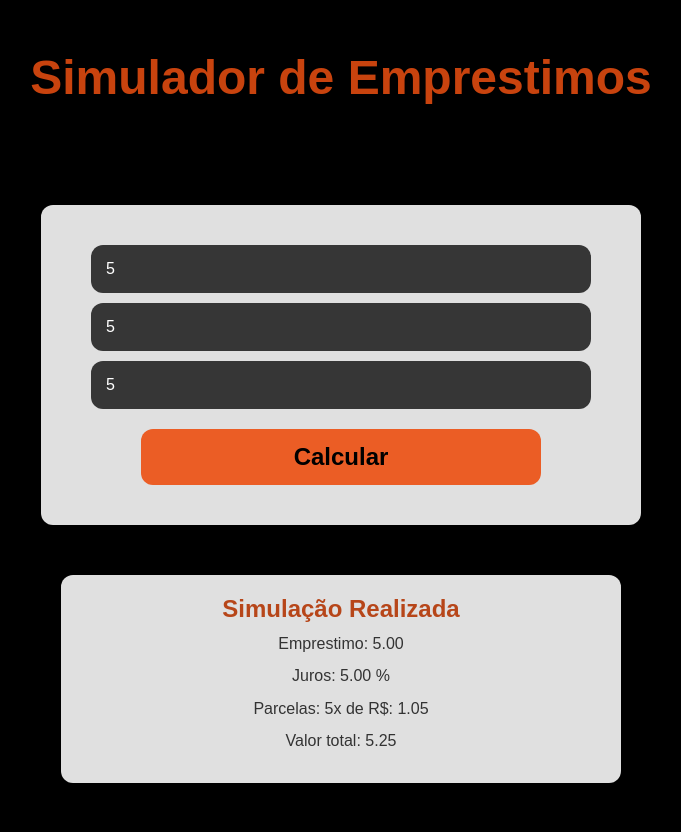
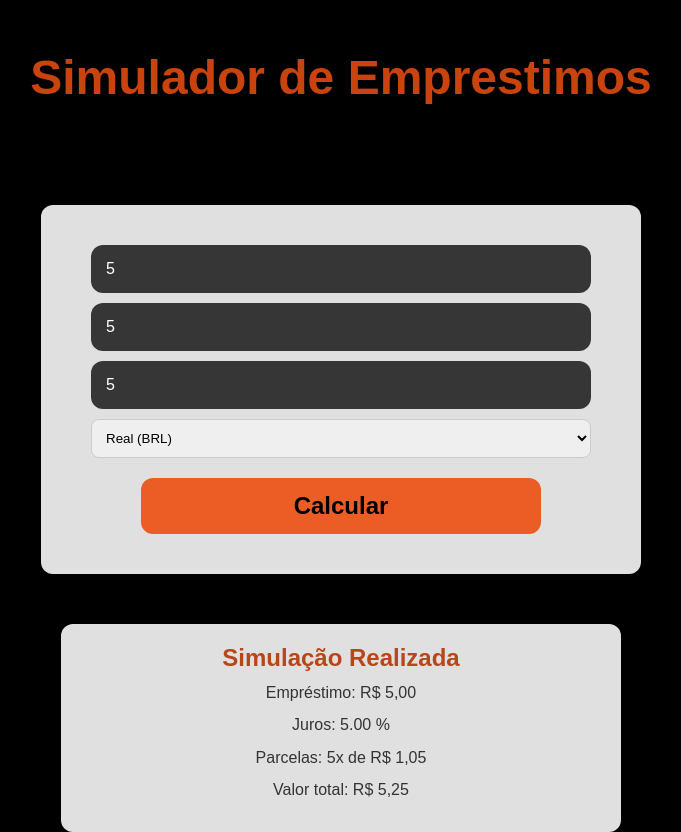
Before and after one commit to erikalps/simulador_de_emprestimos, a React (Vite) app in the folder frontend/: page / in a window 1280 px wide. Both pictures are taken after typing "5", "5", "5" into the empty fields and a click on the button "Calcular". Shown: the whole page, without its empty margins (299-980 px from the left). Before the commit the page ends 800 px from the top, so only its background shows below. Built offline with nearby package versions, Linux system fonts and the light colour scheme.

Commit message:
integrei uma api que consulta as taxas de cambio em tempo real. adicionei um select para que o usuario selecione a moeda, fiz algumas alterações em resultado para inserir a taxa de cambio nos calculos e também adicionei o css para select em input.css

```diff
--- a/frontend/src/App.jsx
+++ b/frontend/src/App.jsx
@@ -1,5 +1,6 @@
 import { useState } from 'react'
 import './App.css'
+import { useEffect } from 'react';
 
 import Input from './Componentes/Input'
 import Resultado from './Componentes/Resultado';
@@ -9,6 +10,8 @@ function App() {
     const [juros, setJuros] = useState("");
     const [parcelas, setParcelas] = useState("");
     const [mostrarResultado, setMostrarResultado] = useState(false);
+    const[moeda, setMoeda] = useState("BRL");
+    const [taxaCambio, setTaxaCambio] = useState(1); // padrão 1 para real
 
 
     const Calcular=()=>{
@@ -16,12 +19,28 @@ function App() {
       setMostrarResultado(true);
     };
 
+
+    useEffect(()=>{
+      if(moeda === "BRL"){
+        return;
+      }
+
+      fetch('https://v6.exchangerate-api.com/v6/d6b301c4fe72097e88154027/latest/USD') // buscando
+        .then((res)=>res.json()) //transformando o retorno em json
+        .then(
+          (dados)=>{
+          setTaxaCambio(dados.conversion_rates[moeda]);
+        })
+
+
+    })
+
   return (
 
     <div>
       <h1>Simulador de Emprestimos</h1>
-      <Input valor ={valor} setValor={setValor} juros ={juros} setJuros={setJuros} parcelas={parcelas} setParcelas={setParcelas} Calcular={Calcular}/>
-      {mostrarResultado && <Resultado valor={valor} juros={juros} parcelas={parcelas} />}
+      <Input valor ={valor} setValor={setValor} juros ={juros} setJuros={setJuros} parcelas={parcelas} setParcelas={setParcelas} Calcular={Calcular} moeda={moeda} setMoeda={setMoeda}/>
+      {mostrarResultado && <Resultado valor={valor} juros={juros} parcelas={parcelas} taxaCambio={taxaCambio} moeda={moeda}/>}
     </div>
   )
 }
--- a/frontend/src/Componentes/Input.css
+++ b/frontend/src/Componentes/Input.css
@@ -27,6 +27,14 @@ input{
 
 }
 
+.input_form select {
+  width: 100%;
+  padding: 10px;
+  border-radius: 8px;
+  border: 1px solid #ccc;
+  box-sizing: border-box;
+}
+
 button{
     padding: 14px;
     width: 80%;
--- a/frontend/src/Componentes/Input.jsx
+++ b/frontend/src/Componentes/Input.jsx
@@ -3,11 +3,13 @@ import { useState } from "react";
 import "./Input.css";
 
 
-const Input=({valor, setValor, juros, setJuros, parcelas, setParcelas, Calcular})=>{
+const Input=({valor, setValor, juros, setJuros, parcelas, setParcelas, Calcular, moeda, setMoeda})=>{
+
+
 
 
     return(
-        <form className="input_form">
+        <form className="input_form" onSubmit={(e) => e.preventDefault()}>
             <input
                 type="number"
                 placeholder="Valor:"
@@ -30,6 +32,11 @@ const Input=({valor, setValor, juros, setJuros, parcelas, setParcelas, Calcular}
 
              />
 
+             <select value={moeda} onChange={(e)=>setMoeda(e.target.value)}>
+                 <option value="BRL">Real (BRL)</option>
+                 <option value="USD">Dólar (USD)</option>
+                 <option value="EUR">Euro (EUR)</option>
+             </select>
              <button type="button" onClick={Calcular}>Calcular</button>
 
         </form>
--- a/frontend/src/Componentes/Resultado.jsx
+++ b/frontend/src/Componentes/Resultado.jsx
@@ -1,24 +1,38 @@
 import React from "react";
 import "./Resultado.css"
-const Resultado =({valor, juros, parcelas})=>{
+const Resultado =({valor, juros, parcelas, taxaCambio, moeda})=>{
 
     if(!valor || !juros || !parcelas) return null;
 
-   const valorParcela = (Number(valor) * (1 + Number(juros) / 100)) / Number(parcelas);
-  const valorTotal = Number(valor) * (1 + Number(juros) / 100);
+   // Valor convertido para a moeda selecionada
+    const valorConvertido = Number(valor) * taxaCambio;
+    // Valor da parcela na moeda selecionada
+    const valorParcela = (valorConvertido * (1 + Number(juros) / 100)) / Number(parcelas);
+    // Valor total na moeda selecionada
+    const valorTotal = valorConvertido * (1 + Number(juros) / 100);
+
+
+    // Função para formatar moeda
+    const formatar = (num) =>
+     new Intl.NumberFormat("pt-BR", {
+        style: "currency",
+        currency: moeda,
+    }).format(num);
+
 
 
     return(
-         <div className="resultado">
-            <h2>Simulação Realizada</h2>
-            <div>
-                <p className="resultado_p">Emprestimo: {Number(valor).toFixed(2)}</p>
+        <div className="resultado">
+             <h2>Simulação Realizada</h2>
+             <div>
+                <p className="resultado_p">Empréstimo: {formatar(valorConvertido)}</p>
                 <p className="resultado_p">Juros: {Number(juros).toFixed(2)} %</p>
-                <p className="resultado_p">Parcelas: {parcelas}x de R$: {Number(valorParcela).toFixed(2)}</p>
-                <p className="resultado_p">Valor total: {Number(valorTotal).toFixed(2)}</p>
+                <p className="resultado_p">
+                    Parcelas: {parcelas}x de {formatar(valorParcela)}
+                </p>
+                <p className="resultado_p">Valor total: {formatar(valorTotal)}</p>
             </div>
-
-         </div>
+        </div>
     )
 }
 
```
